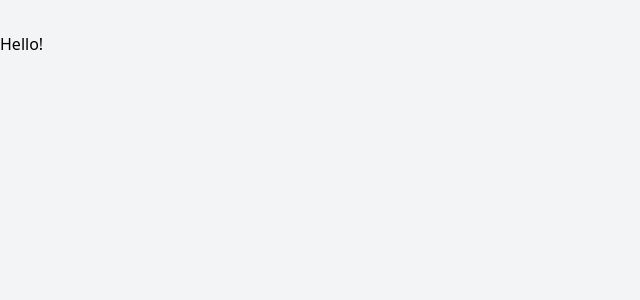
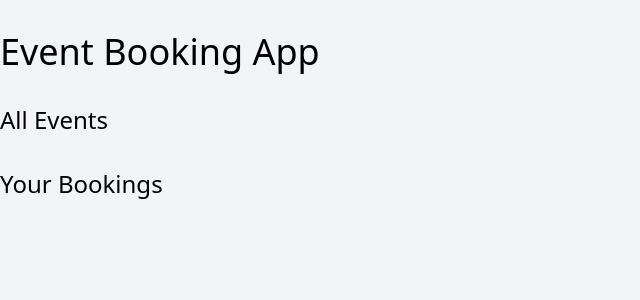
Before and after one commit to richiea1y/event-booking, a Vue app: page / in a window 1280 px wide. Shown: the top 300 px of the page, without its empty margins (0-640 px from the left). Built offline with nearby package versions, Linux system fonts and the light colour scheme.

Commit message:
feat(root): add header and subheader

```diff
--- a/src/App.vue
+++ b/src/App.vue
@@ -1,3 +1,7 @@
 <template>
-  <main class="container mx-auto my-8 space-y-8">Hello!</main>
+  <main class="container mx-auto my-8 space-y-8">
+    <h1 class="text-4xl font-medium">Event Booking App</h1>
+    <h1 class="text-2xl font-medium">All Events</h1>
+    <h1 class="text-2xl font-medium">Your Bookings</h1>
+  </main>
 </template>
```
